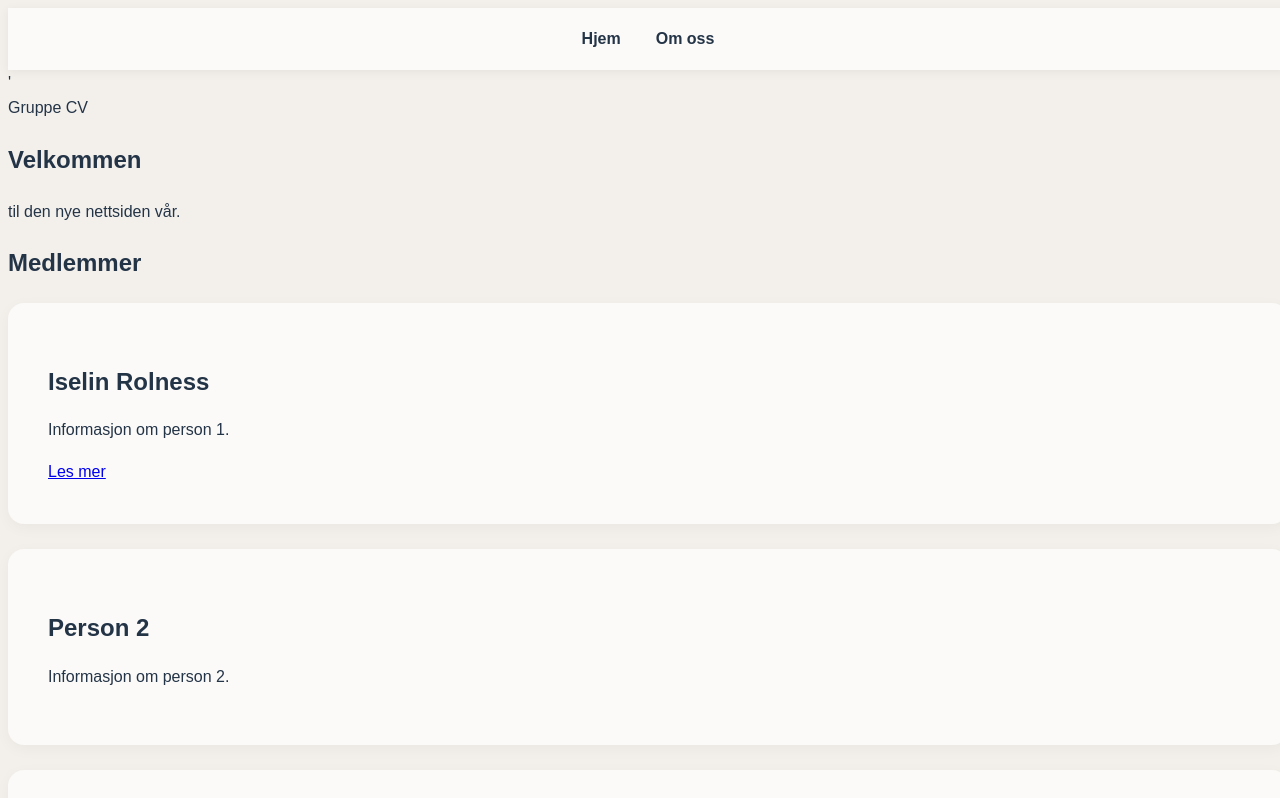
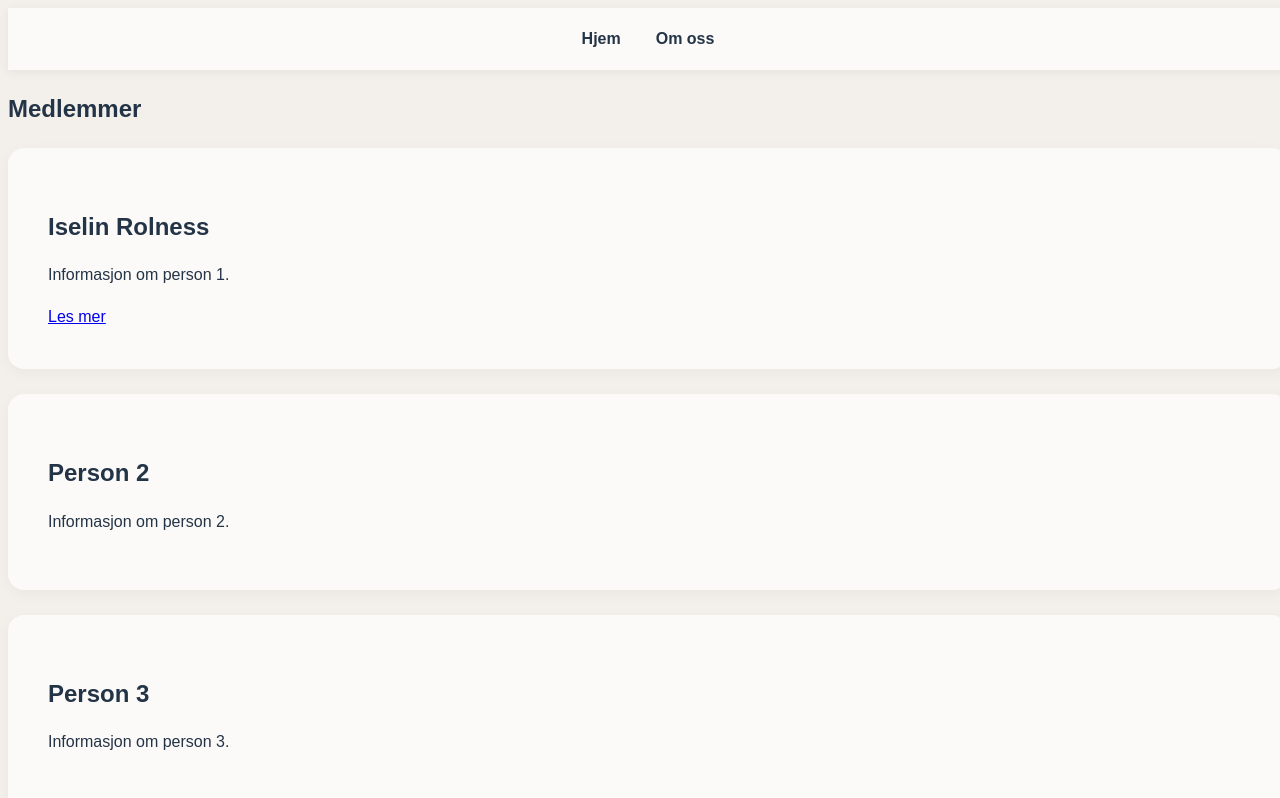
Before and after one commit to Itsiselin/GruppeCV, a plain HTML site: page index.html in a window 1280 px wide. Shown: the top 798 px of the page. Drawn offline with Linux system fonts and the light colour scheme.

Commit message:
changes in html, removed intro

```diff
--- a/index.html
+++ b/index.html
@@ -17,13 +17,7 @@
     </nav>
 
     <main>
-        '   <div class="picture-bg" >
-                <span>Gruppe CV</span>
-            </div>
-        <section id="hjem" class="intro">
-            <h2>Velkommen</h2>
-            <p>til den nye nettsiden vår.</p>
-        </section>
+
         <section id="om-oss">
             <h2>Medlemmer</h2>
 
```
